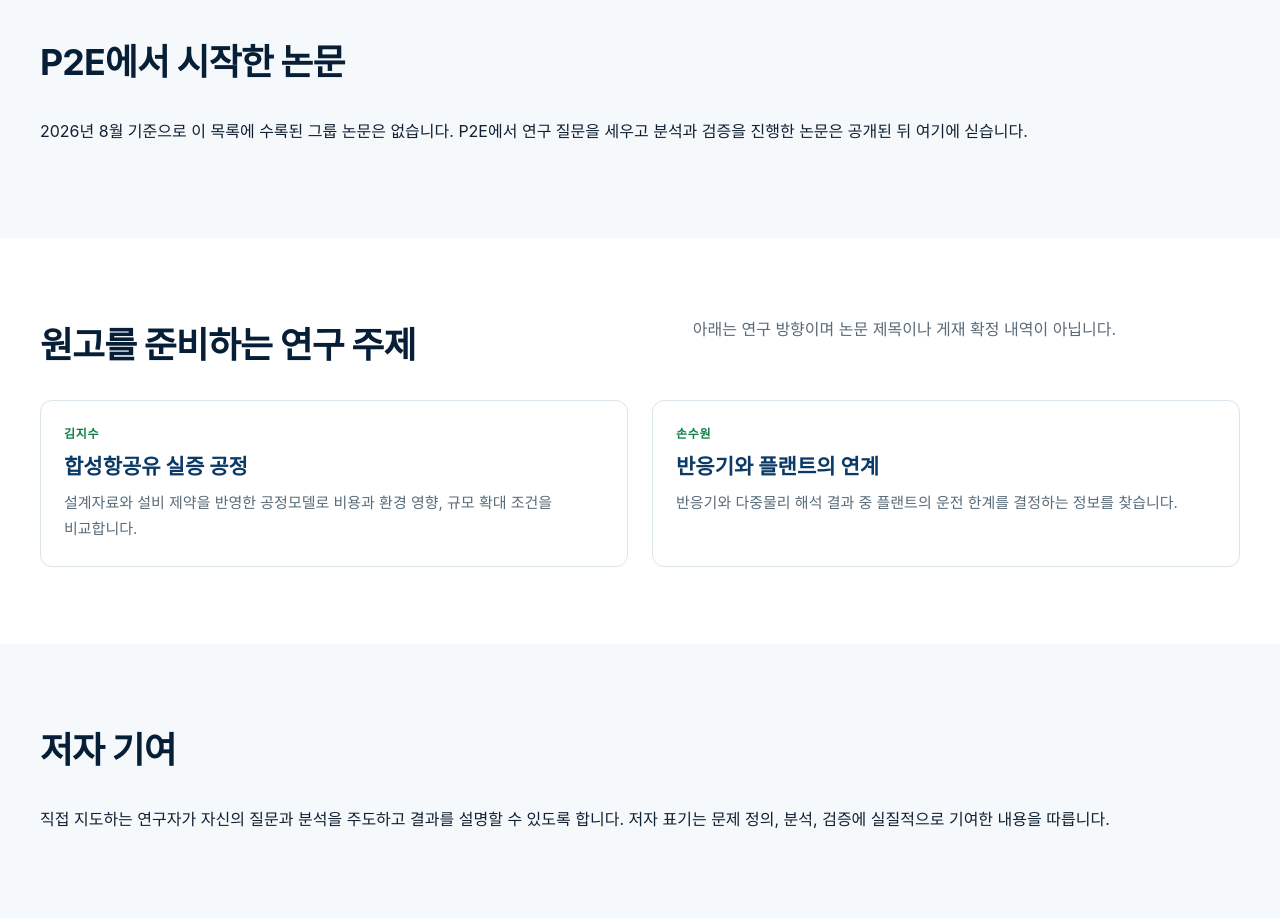
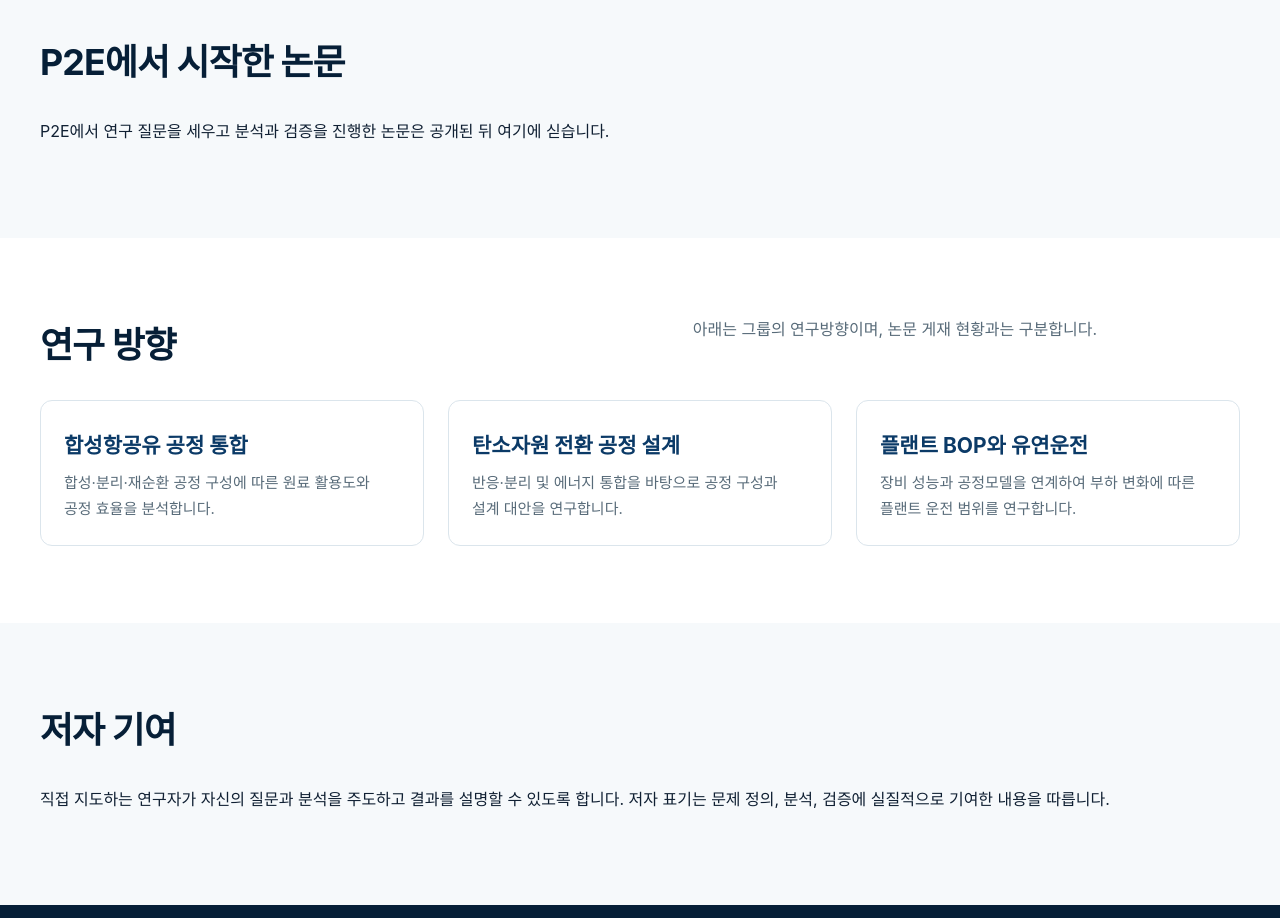
Before and after one commit to Dochi37-cpu/Dochi37-cpu.github.io, a plain HTML site: page publications.html in a window 1280 px wide. Shown: the part 2640-3558 px from the top of the page. Drawn offline with Linux system fonts and the light colour scheme.

Commit message:
Present group research directions on the Publications page (#48)

```diff
--- a/publications.html
+++ b/publications.html
@@ -5,7 +5,7 @@
   <meta name="viewport" content="width=device-width,initial-scale=1">
   <title>Publications | P2E Research Group</title>
   <meta name="robots" content="noindex,follow">
-  <meta name="description" content="P2E-originated publication status, manuscript directions and the verified research background of Han Sol Jung.">
+  <meta name="description" content="P2E-originated publication status, group research directions and the verified research background of Han Sol Jung.">
   <meta name="theme-color" content="#082b4d">
   <link rel="canonical" href="https://dochi37-cpu.github.io/publications.html">
   <link rel="icon" href="assets/p2e-favicon-v1.svg" type="image/svg+xml">
@@ -14,7 +14,7 @@
   <link rel="stylesheet" href="assets/responsive.css">
   <link rel="stylesheet" href="assets/editorial-polish.css">
   <meta property="og:title" content="Publications | P2E Research Group">
-  <meta property="og:description" content="P2E-originated publication status, manuscript directions and the verified research background of Han Sol Jung.">
+  <meta property="og:description" content="P2E-originated publication status, group research directions and the verified research background of Han Sol Jung.">
   <meta property="og:type" content="website">
   <meta property="og:url" content="https://dochi37-cpu.github.io/publications.html">
   <script>document.documentElement.classList.add('js')</script>
@@ -40,7 +40,7 @@
   </div>
 </header>
 <main id="main-content">
-  <section class="page-hero"><div class="shell"><h1><span class="lang-ko">논문</span><span class="lang-en">Publications</span></h1><p><span class="lang-ko">정한솔 선임연구원이 이전 연구와 공동연구에서 발표한 논문입니다. 2025년 8월 한국화학연구원에서 시작한 P2E의 연구 성과와 구분해 수록합니다.</span><span class="lang-en">These papers are from Han Sol Jung’s prior and collaborative work. They are listed separately from research originating at P2E, founded at KRICT in August 2025.</span></p><div class="page-nav"><a href="#background-record"><span class="lang-ko">논문 목록</span><span class="lang-en">Published papers</span></a><a href="#p2e-status"><span class="lang-ko">그룹 성과</span><span class="lang-en">Group publications</span></a><a href="#directions"><span class="lang-ko">연구 방향</span><span class="lang-en">Work in progress</span></a><a href="#credit"><span class="lang-ko">저자 기여</span><span class="lang-en">Authorship</span></a></div></div></section>
+  <section class="page-hero"><div class="shell"><h1><span class="lang-ko">논문</span><span class="lang-en">Publications</span></h1><p><span class="lang-ko">정한솔 선임연구원이 이전 연구와 공동연구에서 발표한 논문입니다. 2025년 8월 한국화학연구원에서 시작한 P2E의 연구 성과와 구분해 수록합니다.</span><span class="lang-en">These papers are from Han Sol Jung’s prior and collaborative work. They are listed separately from research originating at P2E, founded at KRICT in August 2025.</span></p><div class="page-nav"><a href="#background-record"><span class="lang-ko">논문 목록</span><span class="lang-en">Published papers</span></a><a href="#p2e-status"><span class="lang-ko">그룹 성과</span><span class="lang-en">Group publications</span></a><a href="#directions"><span class="lang-ko">연구 방향</span><span class="lang-en">Research directions</span></a><a href="#credit"><span class="lang-ko">저자 기여</span><span class="lang-en">Authorship</span></a></div></div></section>
 
   <section class="section reveal anchor-target" id="background-record">
     <div class="shell">
@@ -60,16 +60,17 @@
 <section class="section anchor-target" id="p2e-status">
     <div class="shell">
       <div class="section-head"><div><h2><span class="lang-ko">P2E에서 시작한 논문</span><span class="lang-en">Papers originating at P2E</span></h2></div></div>
-      <p><span class="lang-ko">2026년 8월 기준으로 이 목록에 수록된 그룹 논문은 없습니다. P2E에서 연구 질문을 세우고 분석과 검증을 진행한 논문은 공개된 뒤 여기에 싣습니다.</span><span class="lang-en">As of August 2026, no group paper was listed here. Papers based on questions, analysis and validation developed at P2E will be listed once public.</span></p>
+      <p><span class="lang-ko">P2E에서 연구 질문을 세우고 분석과 검증을 진행한 논문은 공개된 뒤 여기에 싣습니다.</span><span class="lang-en">Papers based on questions, analysis and validation developed at P2E will be listed once public.</span></p>
     </div>
   </section>
 
 <section class="section alt anchor-target" id="directions">
     <div class="shell">
-      <div class="section-head"><div><h2><span class="lang-ko">원고를 준비하는 연구 주제</span><span class="lang-en">Research topics in development</span></h2></div><p><span class="lang-ko">아래는 연구 방향이며 논문 제목이나 게재 확정 내역이 아닙니다.</span><span class="lang-en">These are research directions. They do not indicate a final title or an accepted paper.</span></p></div>
-      <div class="grid two">
-        <article class="card"><div class="role"><span class="lang-ko">김지수</span><span class="lang-en">Jisoo Kim</span></div><h3><span class="lang-ko">합성항공유 실증 공정</span><span class="lang-en">e-SAF demonstration process</span></h3><p><span class="lang-ko">설계자료와 설비 제약을 반영한 공정모델로 비용과 환경 영향, 규모 확대 조건을 비교합니다.</span><span class="lang-en">Uses plant design data and equipment constraints to study cost, environmental impact and scale-up options.</span></p></article>
-        <article class="card"><div class="role"><span class="lang-ko">손수원</span><span class="lang-en">Soo Won Son</span></div><h3><span class="lang-ko">반응기와 플랜트의 연계</span><span class="lang-en">Reactor and plant integration</span></h3><p><span class="lang-ko">반응기와 다중물리 해석 결과 중 플랜트의 운전 한계를 결정하는 정보를 찾습니다.</span><span class="lang-en">Studies which results from reactor and multiphysics models determine plant operating limits.</span></p></article>
+      <div class="section-head"><div><h2><span class="lang-ko">연구 방향</span><span class="lang-en">Research directions</span></h2></div><p><span class="lang-ko">아래는 그룹의 연구방향이며, 논문 게재 현황과는 구분합니다.</span><span class="lang-en">These are group research directions, not a record of publication status.</span></p></div>
+      <div class="grid three">
+        <article class="card"><h3><span class="lang-ko">합성항공유 공정 통합</span><span class="lang-en">e-SAF process integration</span></h3><p><span class="lang-ko">합성·분리·재순환 공정 구성에 따른 원료 활용도와 공정 효율을 분석합니다.</span><span class="lang-en">We study how synthesis, separation and recycle configurations affect feedstock utilization and process efficiency.</span></p></article>
+        <article class="card"><h3><span class="lang-ko">탄소자원 전환 공정 설계</span><span class="lang-en">Carbon conversion process design</span></h3><p><span class="lang-ko">반응·분리 및 에너지 통합을 바탕으로 공정 구성과 설계 대안을 연구합니다.</span><span class="lang-en">We explore process configurations and design alternatives through reaction, separation and energy integration.</span></p></article>
+        <article class="card"><h3><span class="lang-ko">플랜트 BOP와 유연운전</span><span class="lang-en">Plant BOP and flexible operation</span></h3><p><span class="lang-ko">장비 성능과 공정모델을 연계하여 부하 변화에 따른 플랜트 운전 범위를 연구합니다.</span><span class="lang-en">We link equipment performance with process models to study plant operating ranges under variable loads.</span></p></article>
       </div>
     </div>
   </section>
```
